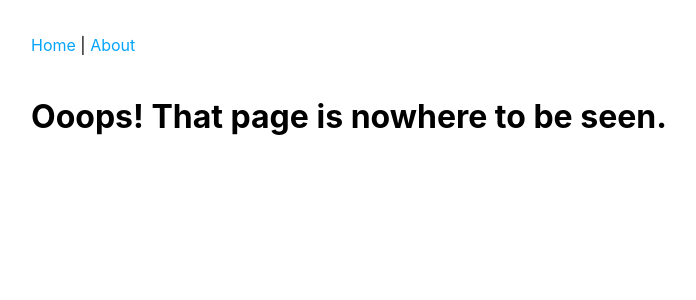
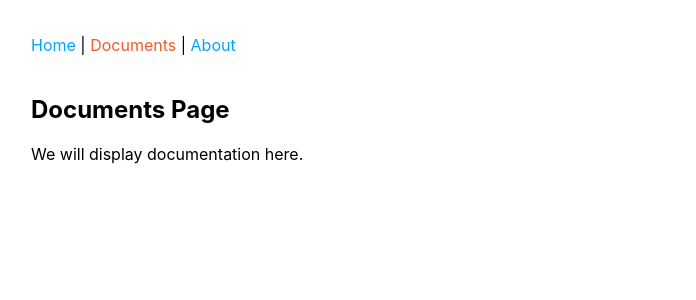
Before and after one commit to alestojanovic/documentation-app, a React app: page /docs in a window 1280 px wide. Shown: the top 300 px of the page, without its empty margins (200-896 px from the left). Built offline with nearby package versions, Linux system fonts and the light colour scheme.

Commit message:
feat: added documents page

```diff
--- a/src/App.js
+++ b/src/App.js
@@ -4,6 +4,7 @@ import HomePage from "./pages/home/HomePage";
 import AboutPage from "./pages/about/AboutPage";
 import Header from "./components/common/Header";
 import PageNotFound from "./components/PageNotFound";
+import DocumentsPage from "./pages/documents/DocumentsPage";
 import "./App.css";
 
 function App() {
@@ -13,6 +14,7 @@ function App() {
       <Switch>
         <Route exact path="/" component={HomePage} />
         <Route path="/about" component={AboutPage} />
+        <Route path="/docs" component={DocumentsPage} />
         <Route component={PageNotFound} />
       </Switch>
     </div>
--- a/src/components/common/Header.css
+++ b/src/components/common/Header.css
@@ -2,3 +2,7 @@
   text-decoration: none;
   color: #03a5fc;
 }
+
+.text-style:hover {
+  color: #f15b2a;
+}
--- a/src/components/common/Header.js
+++ b/src/components/common/Header.js
@@ -10,6 +10,10 @@ const Header = () => {
         Home
       </NavLink>
       {" | "}
+      <NavLink to="/docs" className="text-style" activeStyle={activeStyle}>
+        Documents
+      </NavLink>
+      {" | "}
       <NavLink to="/about" className="text-style" activeStyle={activeStyle}>
         About
       </NavLink>
--- /dev/null
+++ b/src/pages/documents/DocumentsPage.js
@@ -0,0 +1,12 @@
+import React from "react";
+
+const DocumentsPage = () => {
+  return (
+    <div>
+      <h2>Documents Page</h2>
+      <p>We will display documentation here.</p>
+    </div>
+  );
+};
+
+export default DocumentsPage;
```
